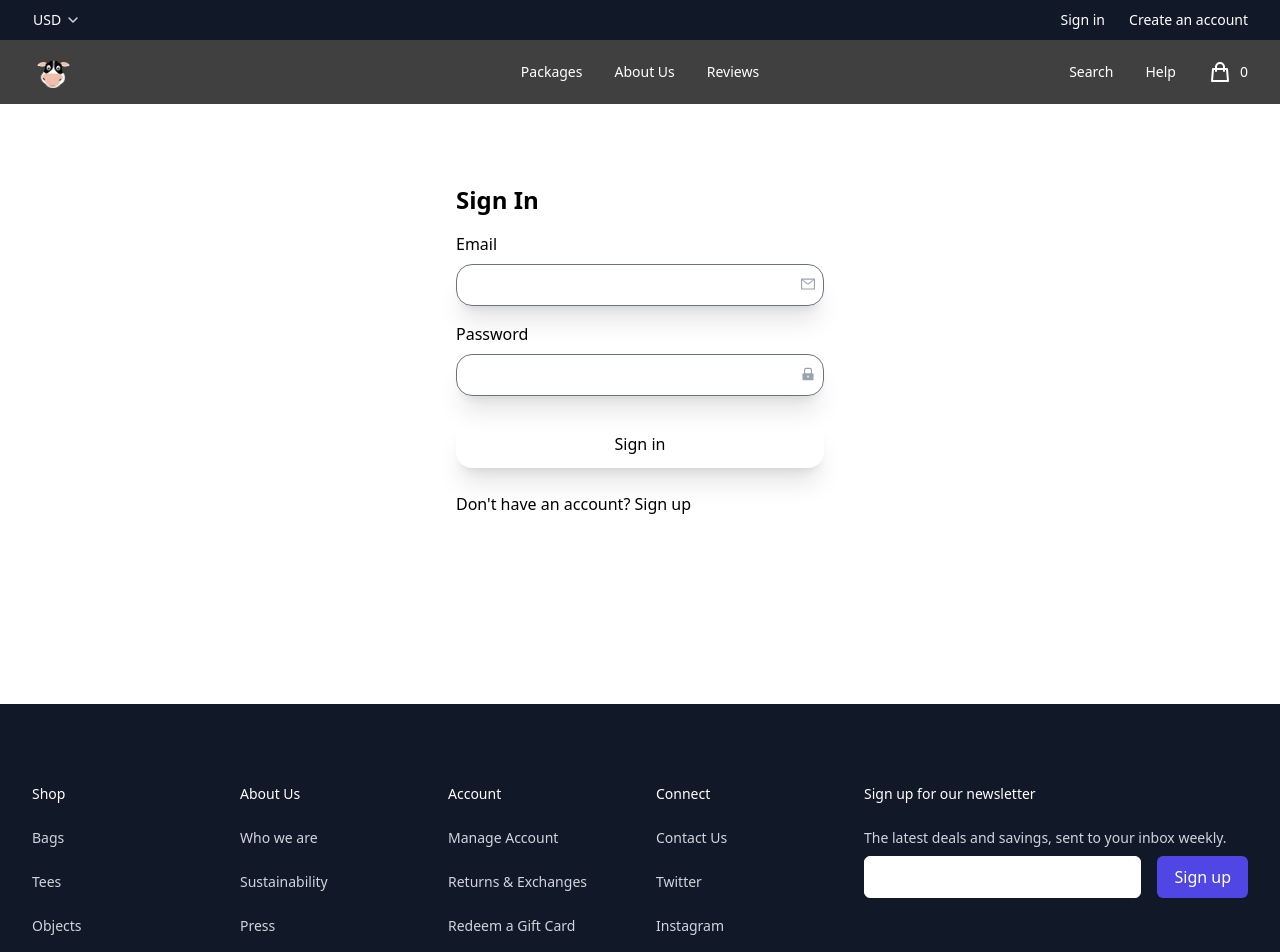
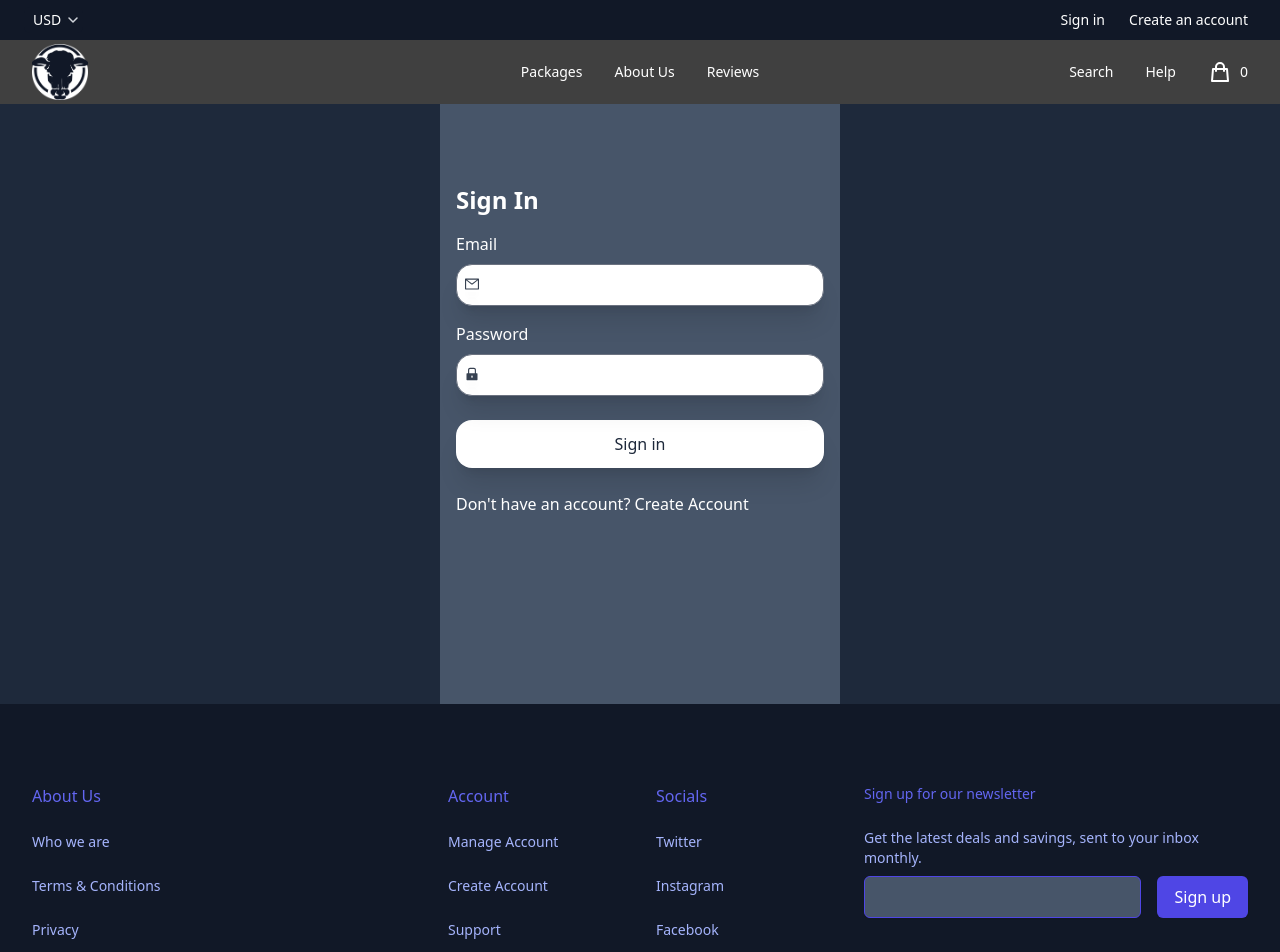
Before and after one commit to woz-u/WreckedAngular-Group, a React (Create React App) app: page /SignIn in a window 1280 px wide. Shown: the top 952 px of the page. Built offline with nearby package versions, Linux system fonts and the light colour scheme.

Commit message:
Co-authored-by: Samuel Amos <SamuelJAmos@users.noreply.github.com>

```diff
--- a/src/App.js
+++ b/src/App.js
@@ -31,6 +31,7 @@ function App() {
         <Route path="/SignIn" element={<SignIn />} />
         <Route path="/SignUp" element={<SignUp />} />
         <Route path="/AboutUs" element={<AboutUs />} />
+        <Route path="/Home" element={<Home />} />
       </Routes>
       <Footer />
     </>
--- a/src/Components/Footer.jsx
+++ b/src/Components/Footer.jsx
@@ -1,31 +1,21 @@
 import React from "react";
 
 const footerNavigation = {
-  shop: [
-    { name: "Bags", href: "#" },
-    { name: "Tees", href: "#" },
-    { name: "Objects", href: "#" },
-    { name: "Home Goods", href: "#" },
-    { name: "Accessories", href: "#" },
-  ],
   company: [
-    { name: "Who we are", href: "#" },
-    { name: "Sustainability", href: "#" },
-    { name: "Press", href: "#" },
-    { name: "Careers", href: "#" },
+    { name: "Who we are", href: "/AboutUs" },
     { name: "Terms & Conditions", href: "#" },
     { name: "Privacy", href: "#" },
   ],
   account: [
-    { name: "Manage Account", href: "#" },
-    { name: "Returns & Exchanges", href: "#" },
-    { name: "Redeem a Gift Card", href: "#" },
+    { name: "Manage Account", href: "/SignIn" },
+    { name: "Create Account", href: "/Signup" },
+    { name: "Support", href: "#" },
+
   ],
-  connect: [
-    { name: "Contact Us", href: "#" },
-    { name: "Twitter", href: "#" },
-    { name: "Instagram", href: "#" },
-    { name: "Pinterest", href: "#" },
+  Socials: [
+    { name: "Twitter", href: "https://twitter.com/ManagerHerd" },
+    { name: "Instagram", href: "https://www.instagram.com/be_herd_manager/" },
+    { name: "Facebook", href: "https://www.facebook.com/profile.php?id=100082685704890" },
   ],
 };
 
@@ -39,30 +29,15 @@ function Footer() {
         <div className="max-w-7xl mx-auto px-4 sm:px-6 lg:px-8">
           <div className="py-20 xl:grid xl:grid-cols-3 xl:gap-8">
             <div className="grid grid-cols-2 gap-8 xl:col-span-2">
-              <div className="space-y-12 md:space-y-0 md:grid md:grid-cols-2 md:gap-8">
+              <div className="flex space-between space-y-12 md:space-y-0 md:grid md:grid-cols-2 md:gap-8">
                 <div>
-                  <h3 className="text-sm font-medium text-white">Shop</h3>
-                  <ul role="list" className="mt-6 space-y-6">
-                    {footerNavigation.shop.map((item) => (
-                      <li key={item.name} className="text-sm">
-                        <a
-                          href={item.href}
-                          className="text-gray-300 hover:text-white"
-                        >
-                          {item.name}
-                        </a>
-                      </li>
-                    ))}
-                  </ul>
-                </div>
-                <div>
-                  <h3 className="text-sm font-medium text-white">About Us</h3>
+                  <h3 className="text-large font-medium  text-indigo-500">About Us</h3>
                   <ul role="list" className="mt-6 space-y-6">
                     {footerNavigation.company.map((item) => (
                       <li key={item.name} className="text-sm">
                         <a
                           href={item.href}
-                          className="text-gray-300 hover:text-white"
+                          className="text-indigo-300 hover:text-white"
                         >
                           {item.name}
                         </a>
@@ -73,13 +48,13 @@ function Footer() {
               </div>
               <div className="space-y-12 md:space-y-0 md:grid md:grid-cols-2 md:gap-8">
                 <div>
-                  <h3 className="text-sm font-medium text-white">Account</h3>
+                  <h3 className="text-large font-medium  text-indigo-500">Account</h3>
                   <ul role="list" className="mt-6 space-y-6">
                     {footerNavigation.account.map((item) => (
                       <li key={item.name} className="text-sm">
                         <a
                           href={item.href}
-                          className="text-gray-300 hover:text-white"
+                          className="text-indigo-300 hover:text-white"
                         >
                           {item.name}
                         </a>
@@ -88,13 +63,13 @@ function Footer() {
                   </ul>
                 </div>
                 <div>
-                  <h3 className="text-sm font-medium text-white">Connect</h3>
+                  <h3 className="text-large font-medium text-indigo-500">Socials</h3>
                   <ul role="list" className="mt-6 space-y-6">
-                    {footerNavigation.connect.map((item) => (
+                    {footerNavigation.Socials.map((item) => (
                       <li key={item.name} className="text-sm">
                         <a
                           href={item.href}
-                          className="text-gray-300 hover:text-white"
+                          className="text-indigo-300 hover:text-white"
                         >
                           {item.name}
                         </a>
@@ -105,14 +80,14 @@ function Footer() {
               </div>
             </div>
             <div className="mt-12 md:mt-16 xl:mt-0">
-              <h3 className="text-sm font-medium text-white">
+              <h3 className="text-sm font-medium text-indigo-500">
                 Sign up for our newsletter
               </h3>
-              <p className="mt-6 text-sm text-gray-300">
-                The latest deals and savings, sent to your inbox weekly.
+              <p className="mt-6 text-sm text-indigo-300">
+                Get the latest deals and savings, sent to your inbox monthly.
               </p>
               <form className="mt-2 flex sm:max-w-md">
-                <label htmlFor="email-address" className="sr-only">
+                <label htmlFor="email-address" className="sr-only text-white">
                   Email address
                 </label>
                 <input
@@ -120,7 +95,7 @@ function Footer() {
                   type="text"
                   autoComplete="email"
                   required
-                  className="appearance-none min-w-0 w-full bg-white border border-white rounded-md shadow-sm py-2 px-4 text-base text-gray-900 placeholder-gray-500 focus:outline-none focus:border-white focus:ring-2 focus:ring-offset-2 focus:ring-offset-gray-900 focus:ring-white"
+                  className="appearance-none min-w-0 w-full bg-slate-600 border border-indigo-600 rounded-md shadow-sm py-2 px-4 text-base text-gray-900 placeholder-gray-500 focus:outline-none focus:border-white focus:ring-2 focus:ring-offset-2 focus:ring-offset-gray-900 focus:ring-indigo-600"
                 />
                 <div className="ml-4 flex-shrink-0">
                   <button
--- a/src/Components/Navbar.jsx
+++ b/src/Components/Navbar.jsx
@@ -320,9 +320,9 @@ function Header() {
                 <div className="h-16 flex items-center justify-between">
                   {/* Logo (lg+) */}
                   <div className="hidden lg:flex-1 lg:flex lg:items-center">
-                    <a href="#">
+                    <a href="/Home">
                       <span className="sr-only">Workflow</span>
-                      <img className="h-8 w-auto" src={BeHerdLogo} alt="/" />
+                      <img className="h-14 w-14" src={BeHerdLogo} alt="/" />
                     </a>
                   </div>
 
--- a/src/Routes/AboutUs.jsx
+++ b/src/Routes/AboutUs.jsx
@@ -17,12 +17,12 @@ export default function AboutUs() {
               What is Be Herd?
             </h2>
             <p className="mt-8 text-2xl text-indigo-500">
-            Be Herd is the latest way to celebrate a birthday, anniversary, or any other special occasion in the most hilarious way. We want to help you celebrate any special occasion for that special person by filling their yard with a herd of cow lawn ordinates and your message congratulating them on the occasion. After several days (time depending on the package) we will go back and pick up the herd. If someone has moved their herd to your lawn, we have The Mad Cow Special to get your revenge at an amazing price! Let your message Be Herd.
+            Be Herd is the latest way to celebrate a birthday, anniversary, or any other special occasion in the most hilarious way. Celebrate that special person by filling their yard with a herd of cow lawn ornaments. Set up and pickup included. Let your message Be Herd.
             </p>
             <div className="py-20">
               <h2 className="py-10 text-indigo-600 text-4xl font-bold">Our Team</h2>
               <p className="text-2xl text-indigo-500">
-                Our team is called Wrecked Angular, there is 3 members in our team Sam, Jeremy and Tim. We met at a coding bootcamp called Woz-U and from there our relationship continued to flourish. Helping eachother throughout the bootcamp and being assigned a final project together this website is the masterpiece we came up with. We hope you enjoy the idea and website.
+                Wrecked Angular is made up of 3 members, Sam, Jeremy, and Tim. We met at a coding bootcamp, Woz-U, and from there our relationship flourished.This website is the masterpiece we came up with. We hope you enjoy the idea and website.
               </p>
             </div>
           </div>
--- a/src/Routes/SignIn.jsx
+++ b/src/Routes/SignIn.jsx
@@ -22,40 +22,40 @@ const SignIn = () => {
   };
 
   return (
-    <div>
-      <div className='max-w-[400px] mx-auto min-h-[600px] px-4 py-20'>
-        <h1 className='text-2xl font-bold'>Sign In</h1>
+    <div className='bg-slate-800'>
+      <div className='max-w-[400px] mx-auto min-h-[600px] px-4 py-20 bg-slate-600'>
+        <h1 className='text-2xl font-bold text-white'>Sign In</h1>
         <form onSubmit={handleSubmit}>
           <div className='my-4'>
-            <label>Email</label>
+            <label className='text-white'>Email</label>
             <div className='my-2 w-full relative rounded-2xl shadow-xl'>
               <input
                 onChange={(e) => setEmail(e.target.value)}
                 className='w-full p-2 bg-primary border border-input rounded-2xl'
                 type='email'
               />
-              <AiOutlineMail className='absolute right-2 top-3 text-gray-400' />
+              <AiOutlineMail className='absolute left-2 top-3 text-gray-700 shadow-xl' />
             </div>
           </div>
           <div className='my-4'>
-            <label>Password</label>
+            <label className='text-white'>Password</label>
             <div className='my-2 w-full relative rounded-2xl shadow-xl'>
               <input
                 onChange={(e) => setPassword(e.target.value)}
                 className='w-full p-2 bg-primary border border-input rounded-2xl'
                 type='password'
               />
-              <AiFillLock className='absolute right-2 top-3 text-gray-400' />
+              <AiFillLock className='absolute left-2 top-3 text-gray-700 shadow-xl' />
             </div>
           </div>
-          <button className='w-full my-2 p-3 bg-button text-btnText rounded-2xl shadow-xl'>
+          <button className='w-full my-2 p-3 bg-button text-btnText rounded-2xl shadow-xl bg-white text-slate-800'>
             Sign in
           </button>
         </form>
-        <p className='my-4'>
+        <p className='my-4 text-white'>
           Don't have an account?{' '}
-          <Link to='/SignUp' className='text-accent'>
-            Sign up
+          <Link to='/SignUp' className='text-accent hover:text-indigo-200'>
+            Create Account
           </Link>
         </p>
       </div>
--- a/src/Routes/SignUp.jsx
+++ b/src/Routes/SignUp.jsx
@@ -22,40 +22,40 @@ const SignUp = () => {
   }
 
   return (
-    <div>
-      <div className='max-w-[400px] mx-auto min-h-[600px] px-4 py-20'>
-        <h1 className='text-2xl font-bold'>Sign Up</h1>
+    <div className='bg-slate-800'>
+      <div className='max-w-[400px] mx-auto min-h-[600px] px-4 py-20 bg-slate-600'>
+        <h1 className='text-2xl font-bold text-white'>Create Account</h1>
         {error ? <p className='bg-red-300 p-3 my-2'>{error}</p> : null}
         <form onSubmit={handleSubmit}>
           <div className='my-4'>
-            <label>Email</label>
+            <label className='text-white'>Email</label>
             <div className='my-2 w-full relative rounded-2xl shadow-xl'>
               <input
                 onChange={(e) => setEmail(e.target.value)}
                 className='w-full p-2 bg-primary border border-input rounded-2xl'
                 type='email'
               />
-              <AiOutlineMail className='absolute right-2 top-3 text-gray-400' />
+              <AiOutlineMail className='absolute left-2 top-3 text-gray-700 shadow-xl' />
             </div>
           </div>
           <div className='my-4'>
-            <label>Password</label>
+            <label className='text-white'>Password</label>
             <div className='my-2 w-full relative rounded-2xl shadow-xl'>
               <input
                 onChange={(e) => setPassword(e.target.value)}
                 className='w-full p-2 bg-primary border border-input rounded-2xl'
                 type='password'
               />
-              <AiFillLock className='absolute right-2 top-3 text-gray-400' />
+              <AiFillLock className='absolute left-2 top-3 text-gray-700 shadow-xl' />
             </div>
           </div>
-          <button className='w-full my-2 p-3 bg-button text-btnText rounded-2xl shadow-xl'>
-            Sign up
+          <button className='w-full my-2 p-3 bg-button text-btnText rounded-2xl shadow-xl bg-white text-slate-800'>
+            Create Account
           </button>
         </form>
-        <p className='my-4'>
+        <p className='my-4 text-white'>
           Already have an account?{' '}
-          <Link to='/signin' className='text-accent'>
+          <Link to='/SignIn' className='text-accent hover:text-indigo-200'>
             Sign in
           </Link>
         </p>
```
Also changed, not shown: src/Routes/Home.jsx (+12 -12 lines), src/Assets/BeHerdLogo.png.
